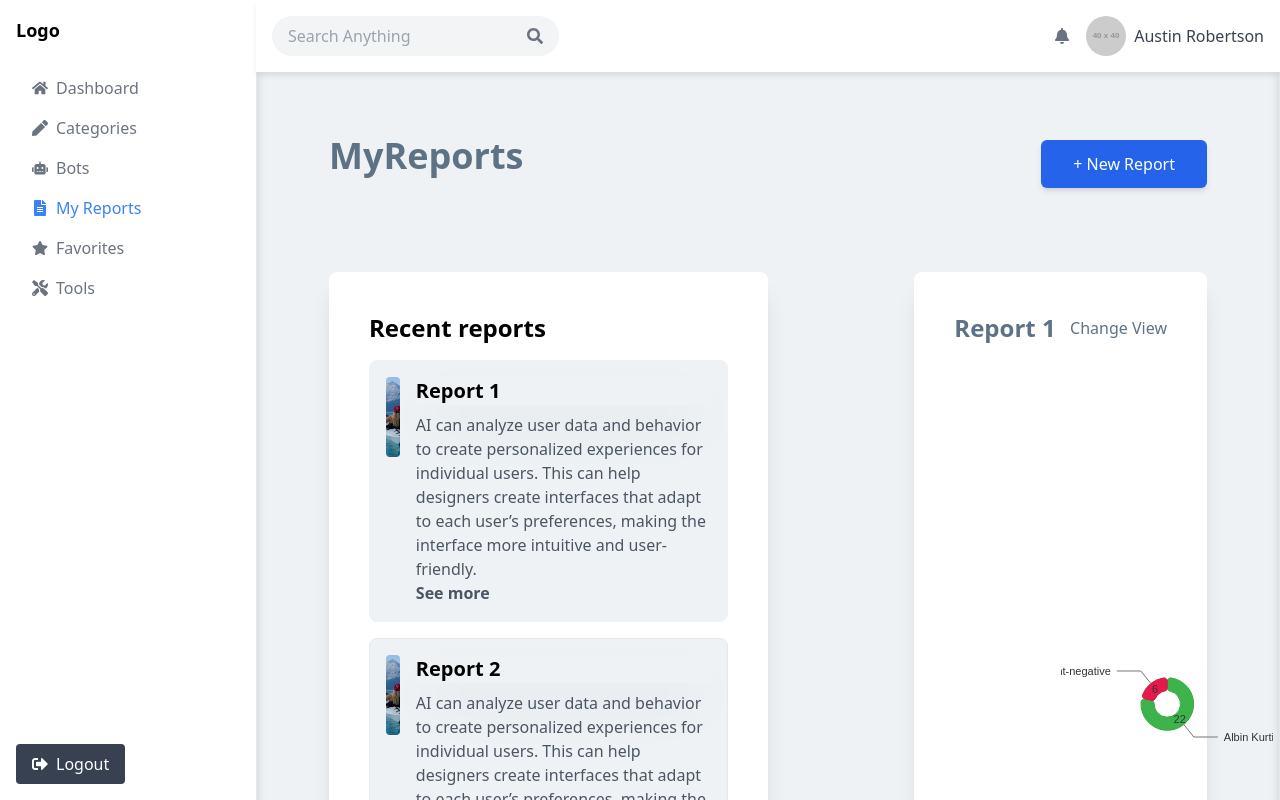
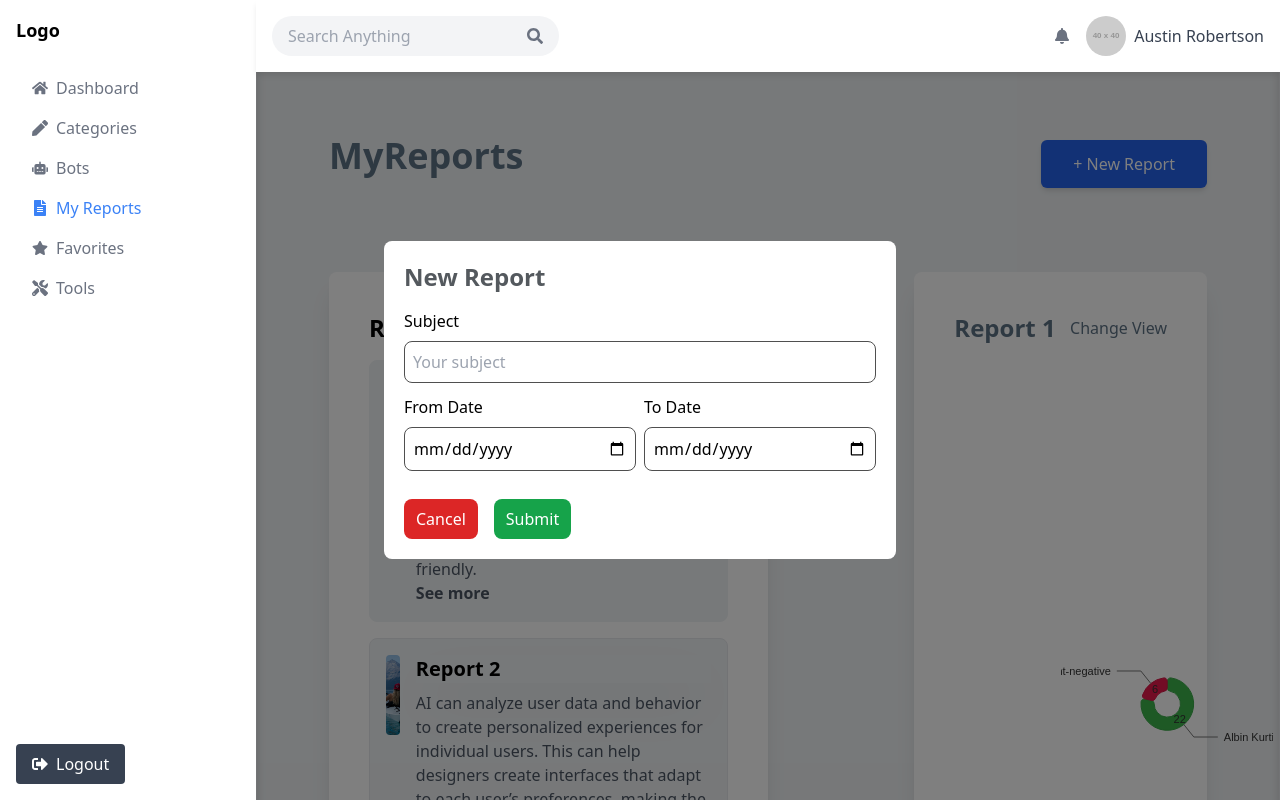
Before and after one commit to ArtisAdemi/vezhguesi-react, a React (Vite) app in the folder vezhguesi/: page /reports in a window 1280 px wide. Both pictures are taken after a click on the button "+ New Report". Shown: the top 800 px of the page. Built offline with nearby package versions, Linux system fonts and the light colour scheme.

Commit message:
simple Reports Form UI created

```diff
--- /dev/null
+++ b/vezhguesi/src/components/ReportsForm.tsx
@@ -0,0 +1,48 @@
+import React from 'react'
+
+interface ReportsFormProps {
+    closeModal: () => void;
+}
+
+const ReportsForm: React.FC<ReportsFormProps> = ({ closeModal }) => {
+
+    return (
+        <div className="fixed z-100 h-full inset-0 bg-black bg-opacity-50 flex justify-center items-center">
+            <div className="bg-white p-5 rounded-lg max-w-lg w-full space-y-4">
+                <h1 className='text-[#54595E] text-2xl font-semibold'>New Report</h1>
+                <form action="" className='flex flex-col'>
+                    <div className='flex flex-col mb-3'>
+                        <label className='mb-2' htmlFor="subject">Subject</label>
+                        <input className='p-2 border border-[#4F4F4F] rounded-lg'
+                            type="text"
+                            id='subject'
+                            placeholder='Your subject' />
+                    </div>
+                    <div className='flex'>
+                        <div className='flex flex-col mb-3 mr-2 w-1/2'>
+                            <label className='mb-2' htmlFor="fromDate">From Date</label>
+                            <input
+                                className='p-2 border border-[#4F4F4F] rounded-lg'
+                                type="date"
+                                id='fromDate'
+                            />
+                        </div>
+                        <div className='flex flex-col mb-3 w-1/2'>
+                            <label className='mb-2' htmlFor="toDate">To Date</label>
+                            <input
+                                className='p-2 border border-[#4F4F4F] rounded-lg'
+                                type="date"
+                                id='toDate'
+                            />
+                        </div>
+
+                    </div>
+                </form>
+                <button className='bg-red-600 text-white py-2 px-3 rounded-lg mr-4 hover:opacity-80 duration-300 hover:scale-105' onClick={closeModal}>Cancel</button>
+                <button className='bg-green-600 text-white py-2 px-3 rounded-lg hover:opacity-80 duration-300 hover:scale-105' onClick={closeModal}>Submit</button>
+            </div>
+        </div>
+    )
+}
+
+export default ReportsForm
--- a/vezhguesi/src/pages/MyReports.tsx
+++ b/vezhguesi/src/pages/MyReports.tsx
@@ -4,10 +4,12 @@ import PieChart from "../components/PieChart";
 import LineChart from "../components/LineChart";
 import mockData from "../assets/data/mockData";
 import mockSentimentData from "../assets/data/mockSentimentData";
+import ReportsForm from "../components/ReportsForm";
 
 const MyReports: React.FC = () => {
   const viewOptions = ["pie", "lineGraph"];
   const [selectedView, setSelectedView] = useState<string>(viewOptions[0]);
+  const [reportFormModal, setReportFormModal] = useState(false);
 
   const changeView = () => {
     setSelectedView((prevView) =>
@@ -37,7 +39,8 @@ const MyReports: React.FC = () => {
       {/* Header section */}
       <div className="flex flex-row justify-between p-10 items-center">
         <h1 className="text-4xl text-[#5D7285] font-bold mb-4">MyReports</h1>
-        <button className="p-3 px-8 bg-blue-600 text-white rounded-md shadow-md hover:bg-blue-700">
+        <button onClick={() => setReportFormModal(true)}
+          className="p-3 px-8 bg-blue-600 text-white rounded-md shadow-md hover:bg-blue-700">
           + New Report
         </button>
       </div>
@@ -116,6 +119,7 @@ const MyReports: React.FC = () => {
           </div>
         </div>
       </div>
+      {reportFormModal && <ReportsForm closeModal={() => setReportFormModal(false)} />}
     </div>
   );
 };
```
